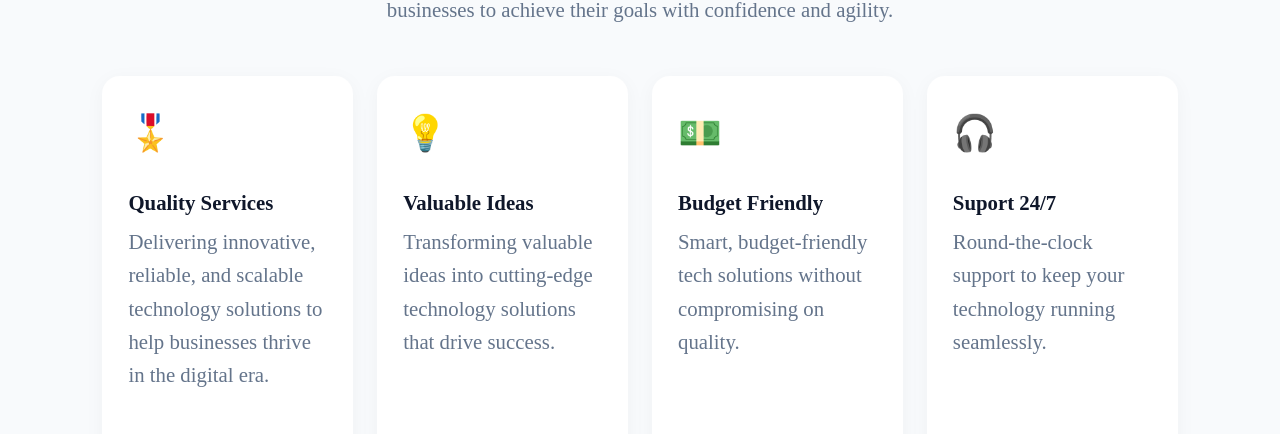
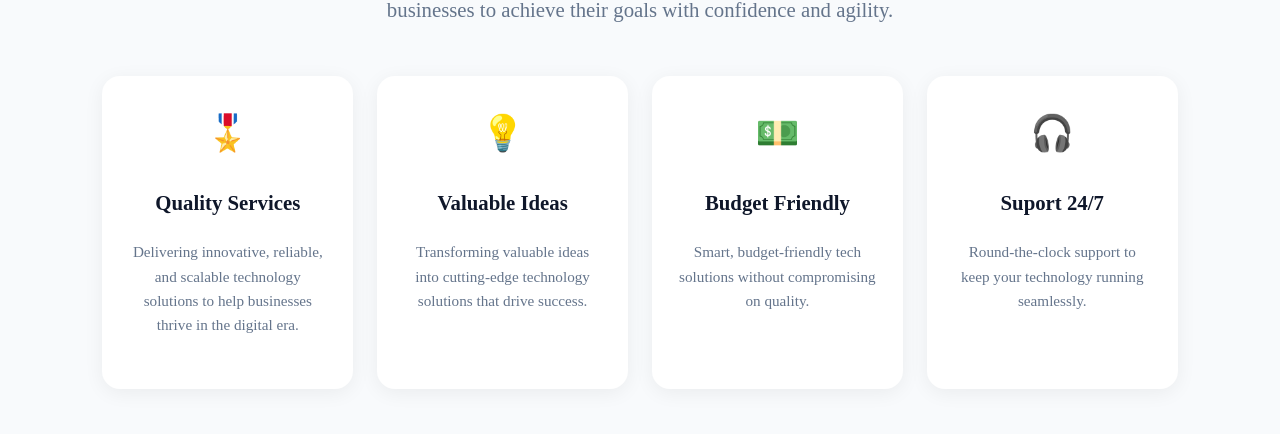
Before and after one commit to hashaam-alvi/Veronica-Tech, a React (Vite) app in the folder Veronica/: page / in a window 1280 px wide. Shown: the part 1033-1467 px from the top of the page. Built offline with nearby package versions, Linux system fonts and the light colour scheme.

Commit message:
converting cards into a slider

```diff
--- a/Veronica/src/Components/Home.jsx
+++ b/Veronica/src/Components/Home.jsx
@@ -83,7 +83,7 @@ export default function Home() {
     </div>
     <div className="servicesSection">
         <h1>Our Motto</h1>
-        <p>Our mission is to deliver reliable, tailored, and future-ready ERP and software solutions that streamline operations, enhance decision-making, and enable businesses to achieve their goals with confidence and agility.</p>
+        <p className="homeMoto">Our mission is to deliver reliable, tailored, and future-ready ERP and software solutions that streamline operations, enhance decision-making, and enable businesses to achieve their goals with confidence and agility.</p>
       <div className="cardsContainer">
         {cardsData.map((card, index) => (
           <div className="serviceCard" key={index}>
--- a/Veronica/src/Components/Styles/Home.css
+++ b/Veronica/src/Components/Styles/Home.css
@@ -166,7 +166,7 @@ html, body {
     margin-bottom: 16px;
 }
 
-.servicesSection p {
+.servicesSection .homeMoto {
     max-width: 700px;
     margin: 0 auto 50px auto;
     font-size: 1.3rem;
@@ -187,12 +187,10 @@ html, body {
     flex: 1;
     padding: 35px 25px;
     border-radius: 18px;
-    /* 🔥 softer modern UI */
-    box-shadow: 0 4px 20px rgba(0, 0, 0, 0.04);
+    box-shadow: 0 4px 20px rgba(0, 0, 0, 0.06);
     display: flex;
     flex-direction: column;
-    /* align-items: flex-start; */
-    text-align: left;
+    text-align: center;
     transition: all 0.3s ease;
     border: 1px solid transparent;
 }
@@ -200,7 +198,7 @@ html, body {
 /* Hover */
 .serviceCard:hover {
     transform: translateY(-6px);
-    box-shadow: 0 12px 30px rgba(0, 0, 0, 0.08);
+    box-shadow: 0 12px 30px rgba(0, 0, 0, 0.1);
     border-color: #e2e8f0;
 }
 
@@ -230,11 +228,13 @@ html, body {
 
 @media (max-width: 1024px) {
     .cardsContainer {
-        flex-wrap: wrap;
+        /* flex-wrap: wrap; */
     }
 
     .serviceCard {
         flex: 1 1 calc(50% - 12px);
+        min-width: 200px;
+        flex-wrap: wrap;
     }
 }
 
@@ -263,3 +263,9 @@ html, body {
         font-size: 0.95rem;
     }
 }
+
+@media (min-width:1050px){
+    .serviceCard{
+        min-width: 150px;
+    }
+}
--- a/Veronica/src/Components/sidebar.css
+++ b/Veronica/src/Components/sidebar.css
@@ -170,7 +170,7 @@ body {
     justify-content: center;
     align-items: center;
     flex: 1;
-    font-size: medium;
+    font-size: x-small;
     font-weight: 100;
     font-family: sans-serif;
     text-align: center;
@@ -185,6 +185,11 @@ body {
   }
 }
 
+@media (min-width: 1100px) {
+  .sidebar-content {
+    font-size: medium;
+  }
+}
 /* LARGE SCREENS */
 @media (min-width: 1000px) {
   .sidebar-content {
```
